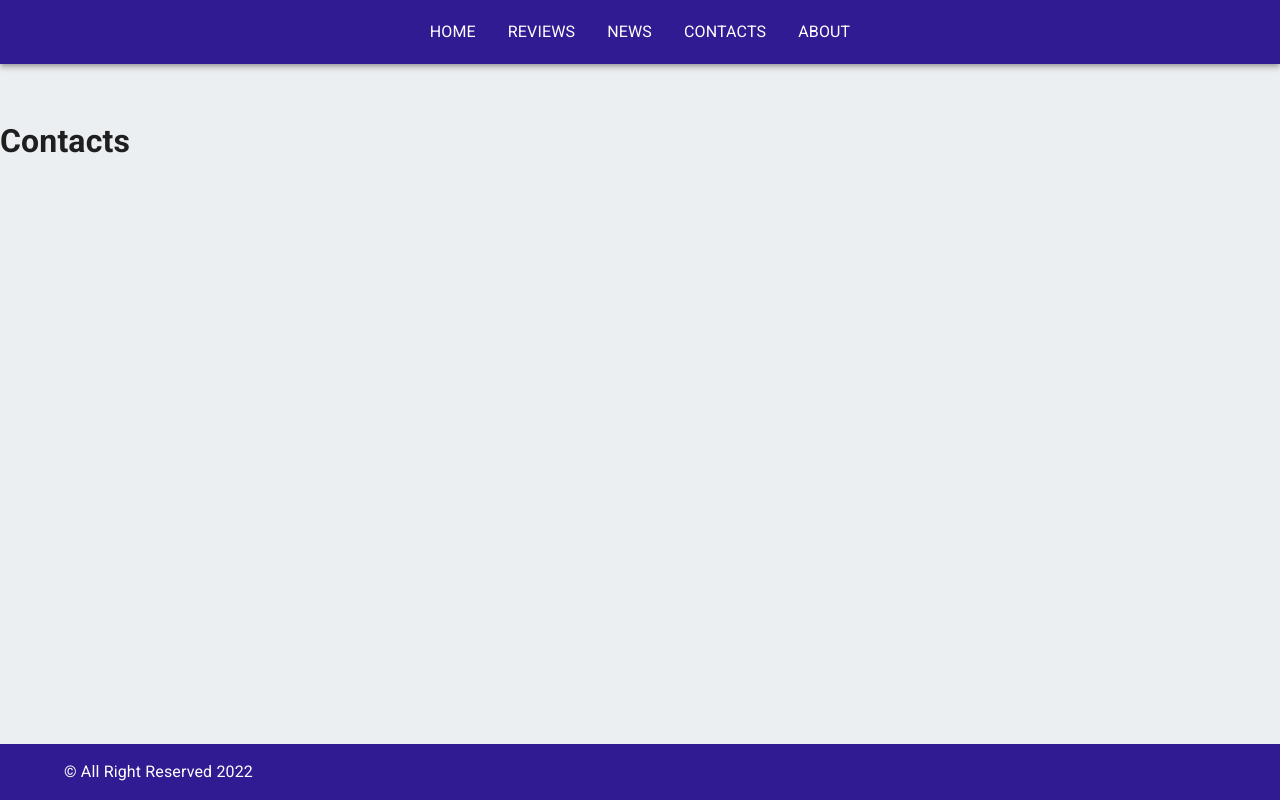
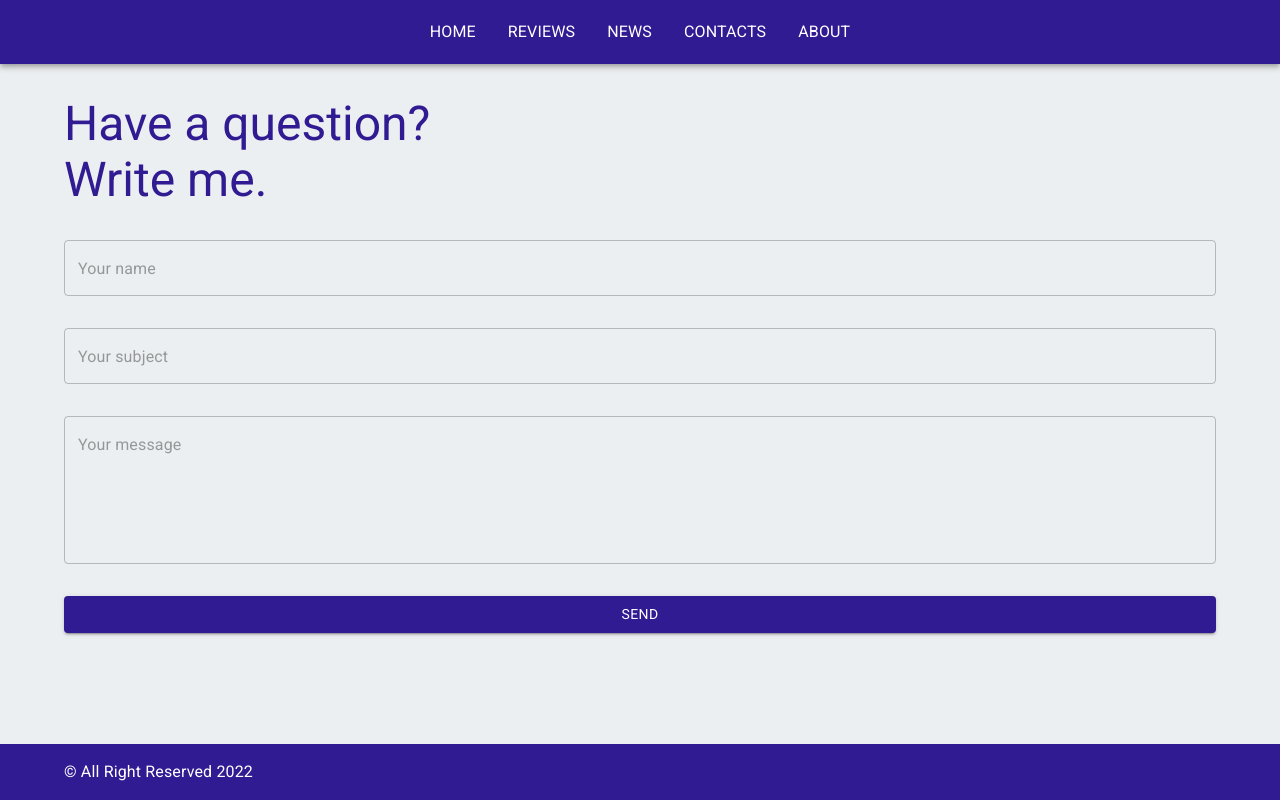
Before and after one commit to antklim89/game_blog, a Next.js app: page /contacts in a window 1280 px wide. Built offline with nearby package versions, Linux system fonts and the light colour scheme.

Commit message:
created Contacts page

```diff
--- /dev/null
+++ b/layouts/Contacts/Contacts.tsx
@@ -0,0 +1,69 @@
+import Box from '@mui/material/Box';
+import Button from '@mui/material/Button';
+import TextField from '@mui/material/TextField';
+import Typography from '@mui/material/Typography';
+import { FC } from 'react';
+
+
+const Contacts: FC = () => {
+    return (
+        <section>
+            <Typography component="h1" sx={{ mb: 4 }} variant="h3">
+                Have a question?<br />Write me.
+            </Typography>
+            <Box
+                action="/contacts/success"
+                component="form"
+                data-netlify="true"
+                method="post"
+                name="contact"
+                netlify-honeypot="bot-field"
+                sx={{
+                    display: 'flex',
+                    flexDirection: 'column',
+                }}
+            >
+                <Box component="label" sx={{ display: 'none' }}>
+                    Don&apos;t fill this out if you&apos;re human: <input name="bot-field" />
+                </Box>
+                <TextField
+                    fullWidth
+                    name="name"
+                    placeholder="Your name"
+                    sx={{ mb: 4 }}
+                    type="text"
+                />
+                <TextField
+                    fullWidth
+                    name="subject"
+                    placeholder="Your subject"
+                    sx={{ mb: 4 }}
+                    type="text"
+                />
+                <TextField
+                    fullWidth
+                    multiline
+                    name="message"
+                    placeholder="Your message"
+                    rows={5}
+                    sx={{ mb: 4 }}
+                />
+                <TextField
+                    fullWidth
+                    name="form-name"
+                    sx={{ display: 'none' }}
+                    value="contact"
+                />
+                <Button
+                    color="primary"
+                    type="submit"
+                    variant="contained"
+                >
+                    Send
+                </Button>
+            </Box>
+        </section>
+    );
+};
+
+export default Contacts;
--- /dev/null
+++ b/layouts/Contacts/index.ts
@@ -0,0 +1 @@
+export { default } from './Contacts';
--- a/pages/contacts.tsx
+++ b/pages/contacts.tsx
@@ -1,22 +1,20 @@
-import type { GetStaticProps, NextPage } from 'next';
+import Container from '@mui/material/Container';
+import type { NextPage } from 'next';
 
 import Seo from '~/components/Seo';
+import Contacts from '~/layouts/Contacts';
 import Layout from '~/layouts/Layout';
 
 
 const ContactsPage: NextPage = () => {
     return (
         <Layout>
-            <Seo title="contacts" />
-            <h1>Contacts</h1>
+            <Seo title="Contacts" />
+            <Container>
+                <Contacts />
+            </Container>
         </Layout>
     );
 };
 
 export default ContactsPage;
-
-
-export const getStaticProps: GetStaticProps = async () => {
-
-    return { props: { foo: 'bar' } };
-};
```
